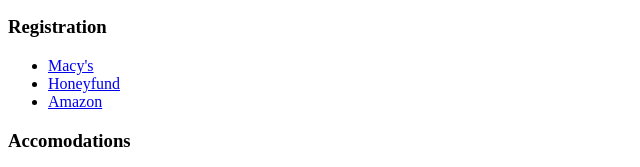
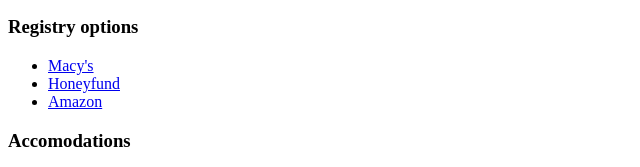
Before and after one commit to kirstenyoung/kirstenyoung.github.io, a plain HTML site: page index.html in a window 1280 px wide. Shown: the part 443-610 px from the top of the page, 0-640 px from the left. Drawn offline with Linux system fonts and the light colour scheme.

Commit message:
Update index.html

```diff
--- a/index.html
+++ b/index.html
@@ -17,7 +17,7 @@
 <h1>Kirsten and Joe Are Getting Married!</h1>
 <h2>October 21, 2016</h2>
 <p><img src="onaboat.jpg"></p>
-<h3>Registration</h3>
+<h3>Registry options</h3>
 <ul>
   <li><a href="https://www.macys.com/wgl/registry/guest/2317640?cm_sp=EXPERIMENT-_-Registry_16B_GVR1-_-Test">Macy's</a></li>
   <li><a href="https://www.honeyfund.com/wedding/HenryYoung2016">Honeyfund</a></li>
```
